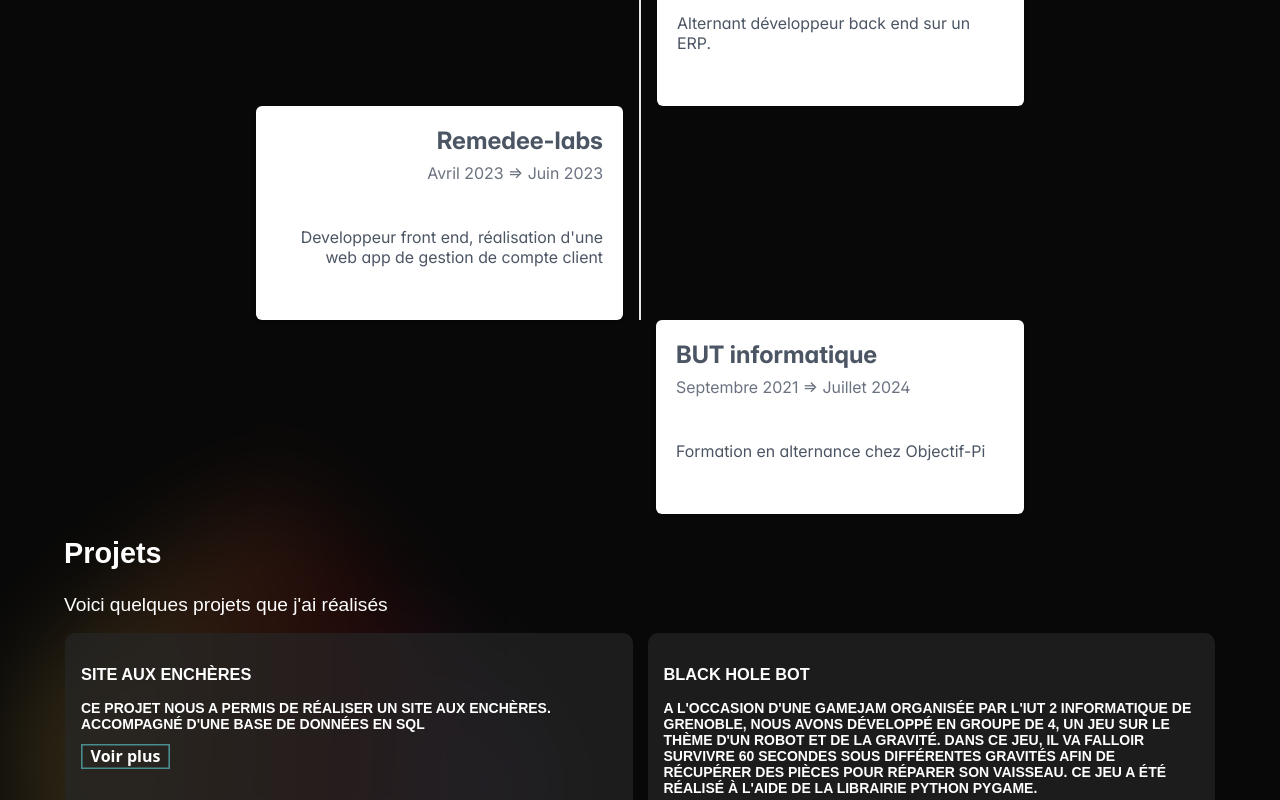
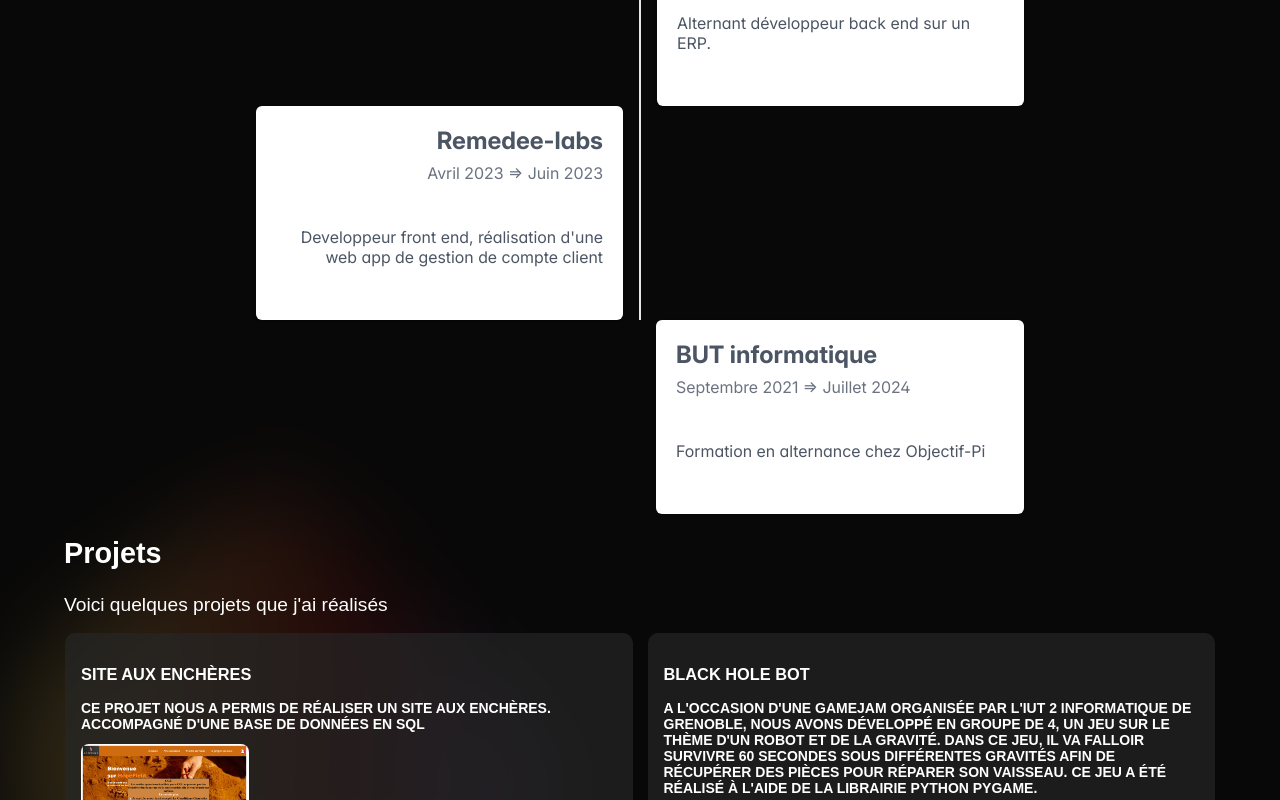
Before and after one commit to Aymdr404/Aymdr404.github.io, a React (Create React App) app: page / in a window 1280 px wide. Shown: the part 2000-2800 px from the top of the page. Built offline with nearby package versions, Linux system fonts and the light colour scheme; a web font is replaced by a local one.

Commit message:
[IMP] Ajout photo pour apairer

```diff
--- a/src/components/project/project.tsx
+++ b/src/components/project/project.tsx
@@ -32,6 +32,9 @@ const Project: React.FC<ProjectProps> = ({ title, description, technologies, img
                             <h3 className="mb-4 text-2xl">{title}</h3>
                             <div className="mb-4 text-grey-darker text-sm flex-1">
                                 <p>{description}</p>
+                                <div className="img-container">
+                                   <img src={process.env.PUBLIC_URL + '/img/' + img_description[0]} alt={title} />
+                                 </div>
                                 <button onClick={handleShowDetails} className="details-button">Voir plus</button>
                             </div>
                         </div>
```
